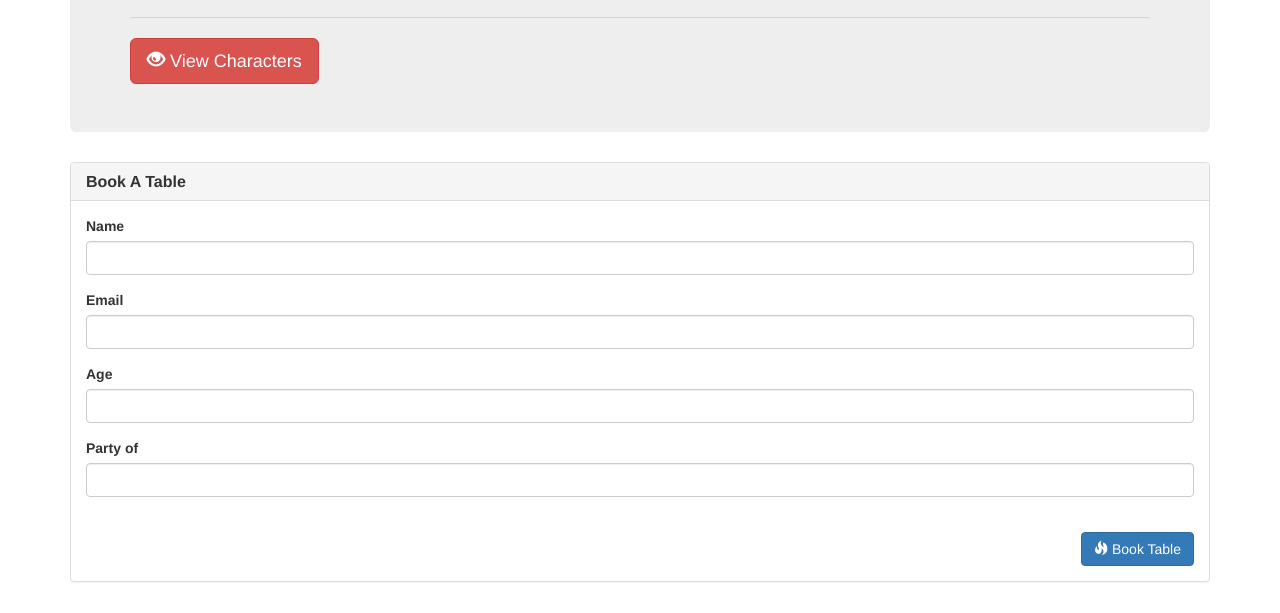
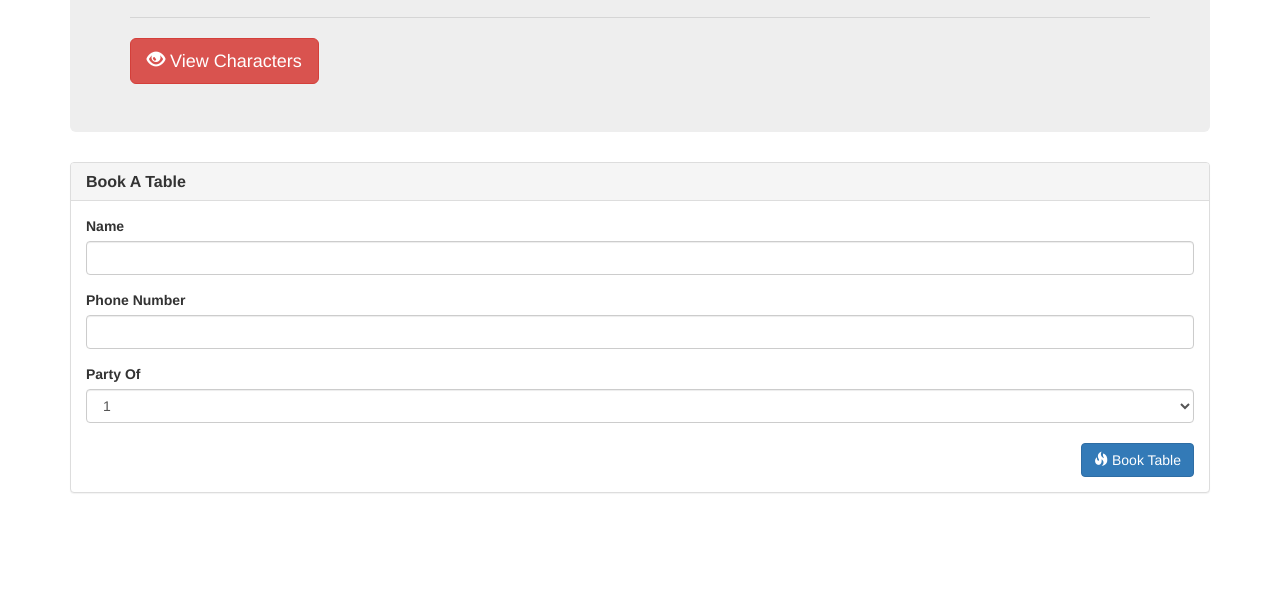
Before and after one commit to BariHari/shi-shi-restaurant, a website: page index.html in a window 1280 px wide. Shown: the part 187-800 px from the top of the page. Drawn offline with nearby package versions, Linux system fonts and the light colour scheme.

Commit message:
fixed html and jquery ids

```diff
--- a/index.html
+++ b/index.html
@@ -35,19 +35,23 @@
                         </div>
 
                         <div class="form-group">
-                            <label for="role">Email</label>
-                            <input type="text" class="form-control" id="role">
+                            <label for="phoneNumber">Phone Number</label>
+                            <input type="text" class="form-control" id="phoneNumber">
                         </div>
 
-                        <div class="form-group">
-                            <label for="age">Age</label>
-                            <input type="text" class="form-control" id="age">
-                        </div>
-
-                        <div class="form-group">
-                            <label for="force-points">Party of</label>
-                            <input type="text" class="form-control" id="force-points">
-                        </div>
+                        <label for="partyOf">Party Of</label>
+                            <select class="form-control" id="partyOf">
+                                <option>1</option>
+                                <option>2</option>
+                                <option>3</option>
+                                <option>4</option>
+                                <option>5</option>
+                                <option>6</option>
+                                <option>7</option>
+                                <option>8</option>
+                                <option>9</option>
+                                <option>10</option>
+                            </select>
 
                     </form>
                     <br>
@@ -67,9 +71,8 @@
         event.preventDefault();
         var newCharacter = {
             name: $("#name").val().trim(),
-            role: $("#role").val().trim(),
-            age: $("#age").val().trim(),
-            forcePoints: $("#force-points").val().trim()
+            phoneNumber: $("#phoneNumber").val().trim(),
+            partyOf: $("#partyOf").val().trim()
         };
 
         // Question: What does this code do??
```
Also changed, not shown: server.js (+13 -0 lines), README.md.
